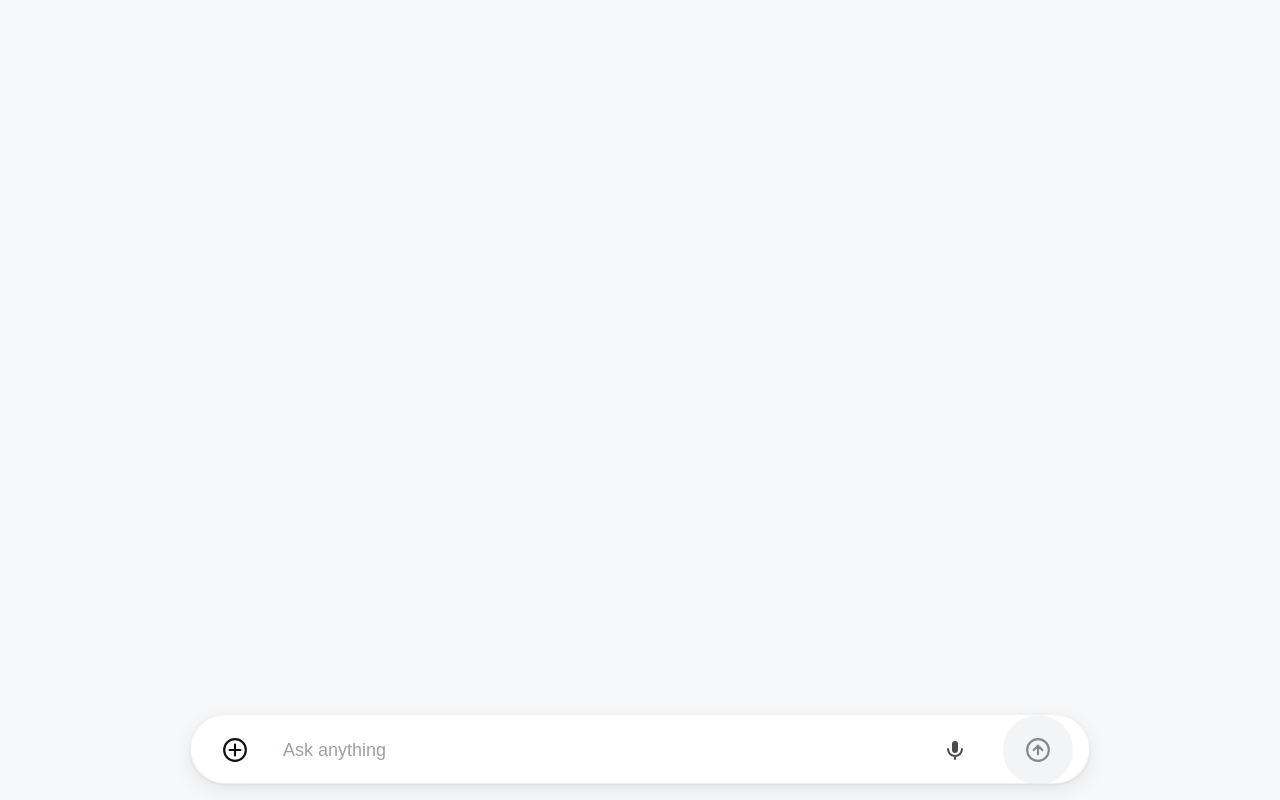
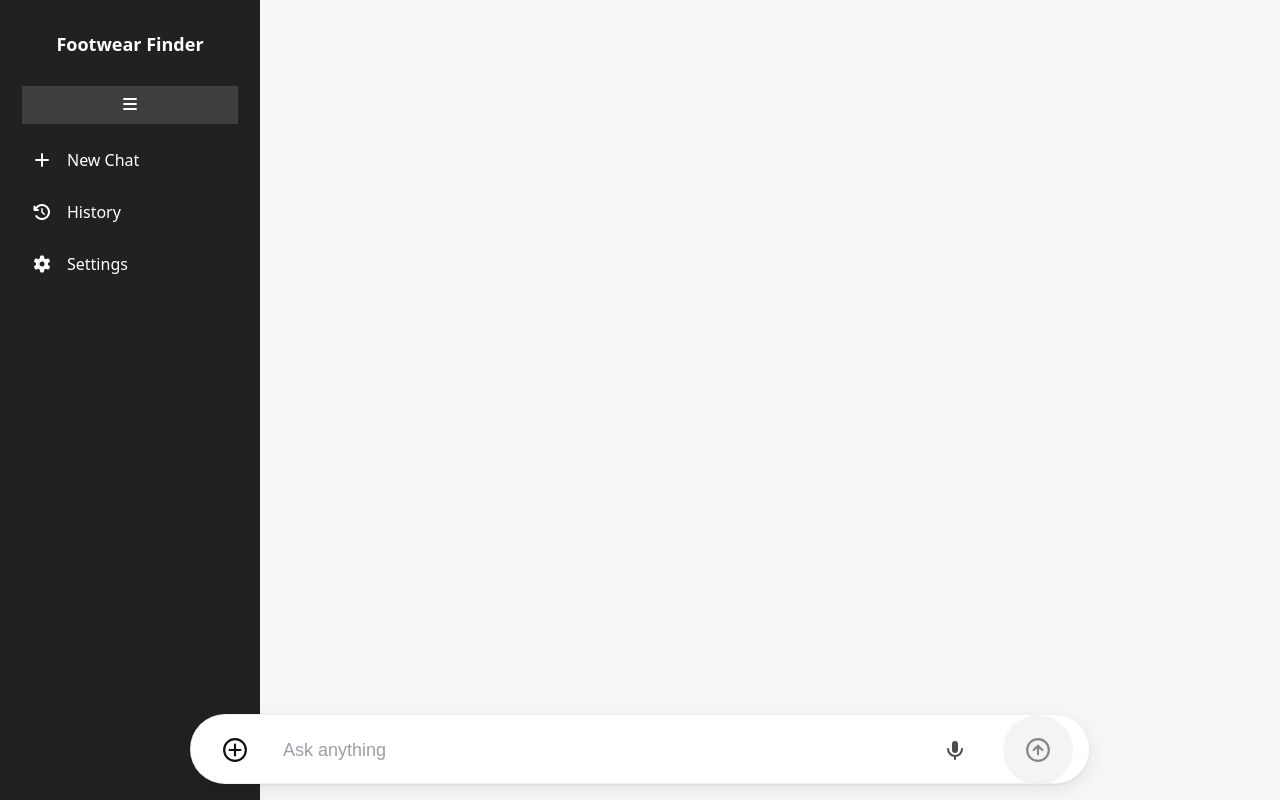
Before and after one commit to silam/FEChatApp, a React (Create React App) app: page / in a window 1280 px wide. Built offline with nearby package versions, Linux system fonts and the light colour scheme.

Commit message:
SIde bar

```diff
--- a/package.json
+++ b/package.json
@@ -7,8 +7,10 @@
     "@testing-library/jest-dom": "^6.7.0",
     "@testing-library/react": "^16.3.0",
     "@testing-library/user-event": "^13.5.0",
+    "font-awesome": "^4.7.0",
     "react": "^19.1.1",
     "react-dom": "^19.1.1",
+    "react-helmet": "^6.1.0",
     "react-scripts": "5.0.1",
     "web-vitals": "^2.1.4"
   },
@@ -35,5 +37,8 @@
       "last 1 firefox version",
       "last 1 safari version"
     ]
+  },
+  "devDependencies": {
+    "@fortawesome/fontawesome-free": "^7.0.1"
   }
 }
--- a/src/App.jsx
+++ b/src/App.jsx
@@ -1,6 +1,11 @@
 import logo from './logo.svg';
 import './styles.css';
 import React, { useState, useRef, useEffect } from "react";
+import sidebar2 from './SideBar2';
+import {Helmet} from "react-helmet";
+
+import 'font-awesome/css/font-awesome.min.css';
+
 
 function IconPlus() {
   return (
@@ -92,6 +97,7 @@ export default function App() {
   },[recordIds]);
 
   useEffect(() => {
+
       const fullReply = answer
 
       if ( answer != null && answer !== undefined && answer !== '')
@@ -131,13 +137,13 @@ export default function App() {
             clearInterval(interval);
             setTyping(false);
 
-            if ( currentText.toLowerCase().includes("don't know"))
+            if ( currentText.toLowerCase().includes("don't know") === true||
+                 currentText.toLowerCase().includes("inappropriate") === true ||
+                 currentText.toLowerCase().includes("error") === true)
             {
                 setMetadata([])
-
+                currentText = currentText.split('-')[1].replaceAll('"','')
             }
-
-
             setMessages((prev) => {
               const withoutTyping = prev.filter((m) => m.role !== "assistant-typing");
               return [...withoutTyping, { role: "assistant", text: currentText }, {role: "assistant", metadata: metadata}];
@@ -179,23 +185,40 @@ export default function App() {
               return [...withoutTyping, { role: "assistant", loading: true }];
             });
 
-
-      const res = await fetch(`${API_BASE}/chat`, {
+        const res = await fetch(`${API_BASE}/chat`, {
         method: 'POST',
         headers: { 'Content-Type': 'application/json' },
         body: JSON.stringify({ question })
       })
       if (!res.ok) throw new Error(await res.text())
       const data = await res.json()
-      setAnswer(data.answer)
+      const answer = data.answer
+      console.log(answer)
+      if ( JSON.stringify(answer).includes("I don't know") ||
+           JSON.stringify(answer).includes("Inappropriate")||
+           JSON.stringify(answer).includes("Error"))
+      {
+        setAnswer([])
+        setMetadata([])
+        //throw new Error(JSON.stringify(answer))
+        const now = new Date();
 
-      if ( data.answer.includes("I don't know") === true)
-        setMetadata([])
-      else
+        const seconds = String(now.getSeconds()).padStart(2, '0');
+
+        setAnswer(seconds + '-' + JSON.stringify(answer.error))
+      }
+      else {
         setMetadata(data.metadata)
+        let pattern = '/Sources:\s*(\[\d+-\d+\](,\s*)?)+/'
+        console.log(answer)
+        // string.replace(regex, replacement)
+        let cleanedText = answer.replace(/Sources:\s*(\[\d+-\d+\](,\s*)?)+/, "").trim();
+        setAnswer(cleanedText)
+      }
+
 
     } catch (e) {
-      setAnswer(`Error: ${e?.message || e}`)
+      setAnswer(`Error: ${e?.error || e}`)
 
     } finally {
       //setBusy(false)
@@ -235,9 +258,50 @@ export default function App() {
   }
 
   return (
-    <div className="page">
+    // <div className='mainpage'>
+    //     <Sidebar></Sidebar>
+    //     <div className='chatpage'>
+
+    //     </div>
+
+    // </div>
+
+      <div className="layout">
+          {/* Sidebar */}
+      <div class="sidebar3" id="sidebar">
+
+        <h2>Footwear Finder</h2>
+        <button className="toggle-btn" onclick="toggleSidebar()"><i className="fas fa-bars"></i></button>
+
+        <ul>
+          <li><i class="fas fa-plus"></i><span>New Chat</span></li>
+
+        <div class="history-container">
+          <li><i className="fas fa-history"></i><span>History</span></li>
+
+        </div>
+
+        <li><i className="fas fa-cog"></i><span>Settings</span></li>
+      </ul>
+    </div>
 
 
+
+
+
+
+            <div className="page" >
+
+      {/* <div class="sidebar3 closed" id="sidebar">
+
+          <div >
+            <h2>Sidebar</h2>
+            <p>Some menu items...</p>
+          </div>
+
+          <button onclick="toggleSidebar()">☰</button>
+
+      </div>   */}
       {/* Chat History */}
       <div className="chat-history" ref={scrollRef}>
         {messages.length !== 0 && messages.map((msg, i) => (
@@ -252,11 +316,11 @@ export default function App() {
               <div className={`${
                   msg.loading === true ? "loading-visible" : "loading-hidden"
               }`}>
-                <div class="thinking">
+                <div className="thinking">
                     Thinking
-                    <div class="dot"></div>
-                    <div class="dot"></div>
-                    <div class="dot"></div>
+                    <div className="dot"></div>
+                    <div className="dot"></div>
+                    <div className="dot"></div>
                   </div>
               </div>
               }
@@ -343,5 +407,9 @@ export default function App() {
         />
       </div>
     </div>
+      </div>
+
+
+
   );
 }
--- /dev/null
+++ b/src/SideBar.css
@@ -0,0 +1,78 @@
+/* Sidebar.css */
+.sidebar {
+  height: 100vh;
+  width: 250px;
+  background: #202123;
+  color: white;
+  display: flex;
+  flex-direction: column;
+  transition: width 0.3s;
+  position: relative;
+}
+
+.sidebar.collapsed {
+  width: 60px;
+}
+
+.toggle-btn {
+  position: absolute;
+  top: 10px;
+  right: -35px;
+  background: #444;
+  color: white;
+  border: none;
+  padding: 8px;
+  cursor: pointer;
+  border-radius: 5px;
+}
+
+.sidebar-content {
+  display: flex;
+  flex-direction: column;
+  height: 100%;
+  padding: 15px;
+}
+
+.new-chat-btn {
+  background: #343541;
+  border: none;
+  padding: 10px;
+  color: white;
+  cursor: pointer;
+  margin-bottom: 15px;
+  border-radius: 5px;
+}
+
+.chat-list {
+  flex: 1;
+  overflow-y: auto;
+}
+
+.chat-item {
+  padding: 10px;
+  background: #2a2b32;
+  margin-bottom: 8px;
+  border-radius: 5px;
+  cursor: pointer;
+}
+
+.chat-item:hover {
+  background: #3a3b45;
+}
+
+.sidebar-bottom {
+  margin-top: auto;
+  display: flex;
+  flex-direction: column;
+  gap: 8px;
+}
+
+.settings-btn,
+.profile-btn {
+  background: #343541;
+  border: none;
+  padding: 10px;
+  color: white;
+  cursor: pointer;
+  border-radius: 5px;
+}
--- /dev/null
+++ b/src/SideBar2.css
@@ -0,0 +1,24 @@
+.sidebar2 {
+      width: 250px;
+      background-color: #2c3e50;
+      color: white;
+      position: relative;
+      transition: width 0.3s ease;
+    }
+
+.sidebar2.closed {
+  width: 0;
+}
+
+.sidebar2 button {
+  position: absolute;
+  top: 10px;
+  left: -40px;
+  width: 40px;
+  height: 40px;
+  background: #2c3e50;
+  color: white;
+  border: none;
+  cursor: pointer;
+  border-radius: 4px 0 0 4px;
+}
--- /dev/null
+++ b/src/SideBar2.js
@@ -0,0 +1,44 @@
+// Sidebar.js
+import React, { useState } from "react";
+import "./SideBar2.css";
+
+const Sidebar = () => {
+  const [isOpen, setIsOpen] = useState(true);
+  const [chats, setChats] = useState([
+    { id: 1, title: "First Chat" },
+    { id: 2, title: "Shopping List" },
+    { id: 3, title: "AI Project Ideas" },
+  ]);
+
+  return (
+    <div className={`sidebar ${isOpen ? "open" : "collapsed"}`}>
+      <button className="toggle-btn" onClick={() => setIsOpen(!isOpen)}>
+        ☰
+      </button>
+
+      {isOpen && (
+        <div className="sidebar-content">
+          {/* New Chat */}
+          <button className="new-chat-btn">+ New Chat</button>
+
+          {/* Chat List */}
+          <div className="chat-list">
+            {chats.map((chat) => (
+              <div key={chat.id} className="chat-item">
+                {chat.title}
+              </div>
+            ))}
+          </div>
+
+          {/* Bottom Section */}
+          <div className="sidebar-bottom">
+            <button className="settings-btn">⚙ Settings</button>
+            <button className="profile-btn">👤 Profile</button>
+          </div>
+        </div>
+      )}
+    </div>
+  );
+};
+
+export default Sidebar;
--- a/src/index.js
+++ b/src/index.js
@@ -3,6 +3,9 @@ import ReactDOM from 'react-dom/client';
 import './index.css';
 import App from './App';
 import reportWebVitals from './reportWebVitals';
+import '@fortawesome/fontawesome-free/css/all.min.css';
+
+
 
 const root = ReactDOM.createRoot(document.getElementById('root'));
 root.render(
--- a/src/styles.css
+++ b/src/styles.css
@@ -39,11 +39,124 @@
 html, body, #root { height: 100%; margin: 0; }
 body { font-family: ui-sans-serif, system-ui, Arial, Helvetica, sans-serif; background: var(--bg); color: var(--text); }
 
+
+.layout {
+  display: flex;
+  height: 100vh;
+  width: 100vw;
+  background: #f7f7f8;
+  color: #111;
+}
+
+
+.mainpage {
+  display: grid;
+  grid-template-columns: 100px 1fr
+}
+
+
 .page {
+  flex: 1;
   height: 100%;
+  width: 100%;
   display: flex;
   flex-direction: column;
   padding-bottom: 90px; /* space for input bar */
+}
+
+/* Sidebar */
+.sidebar3 {
+   width: 260px;
+  background: #202123;
+  color: #fff;
+  display: flex;
+  flex-direction: column;
+  padding: 12px;
+}
+
+
+ .sidebar3.collapsed {
+    width: 60px;
+  }
+
+  .sidebar3 h2 {
+    text-align: center;
+    padding: 20px 10px;
+    margin: 0;
+    font-size: 18px;
+    white-space: nowrap;
+    overflow: hidden;
+    text-overflow: ellipsis;
+  }
+
+.toggle-btn {
+    background-color: #3e3f41;
+    color: white;
+    border: none;
+    padding: 10px;
+    margin: 10px;
+    cursor: pointer;
+    font-size: 16px;
+  }
+
+  .sidebar3 ul {
+    list-style: none;
+    padding: 0;
+    margin: 0;
+    display: flex;
+    flex-direction: column;
+  }
+
+  .sidebar3 ul li {
+    display: flex;
+    align-items: center;
+    padding: 15px 20px;
+    cursor: pointer;
+    white-space: nowrap;
+    overflow: hidden;
+  }
+
+  .sidebar3 ul li i {
+    margin-right: 15px;
+    min-width: 20px;
+    text-align: center;
+  }
+
+.sidebar3.collapsed ul li span {
+  display: none;
+}
+
+.sidebar3 ul li:hover {
+  background-color: #343536;
+}
+
+/* Scrollable history */
+.history-container {
+  flex-grow: 1;
+  overflow-y: auto;
+}
+
+.sidebar3 ul li:last-child {
+    margin-bottom: 0px; /* Push Settings to bottom */
+  }
+
+.chat-list {
+  width: 250px;
+  background-color: #202123;
+  color: white;
+  display: flex;
+  flex-direction: column;
+  transition: width 0.3s;
+}
+
+.chat-item {
+  padding: 8px 10px;
+  border-radius: 6px;
+  cursor: pointer;
+}
+
+.new-chat-btn:hover {
+  background: #40414f;
 }
 
 /* Chat history */
@@ -206,12 +319,16 @@ body { font-family: ui-sans-serif, system-ui, Arial, Helvetica, sans-serif; back
 html, body, #root { height: 100%; margin: 0; }
 body { font-family: ui-sans-serif, system-ui, Arial, Helvetica, sans-serif; background: var(--bg); color: var(--text); }
 
-.page {
+
+
+
+.chatpage {
   height: 100%;
+  width: 100%;
   display: flex;
   flex-direction: column;
-  padding-bottom: 90px; /* space for input bar */
 }
+
 
 /* Chat history */
 .chat-history {
```
Also changed, not shown: src/SideBar.js (added, +44 -0 lines), 1 other file (tests, documents, lock files or other folders).
